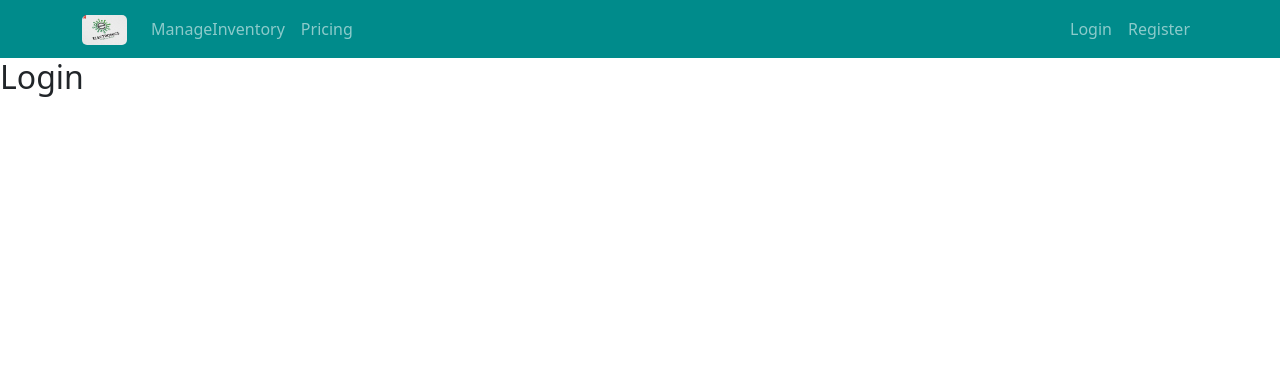
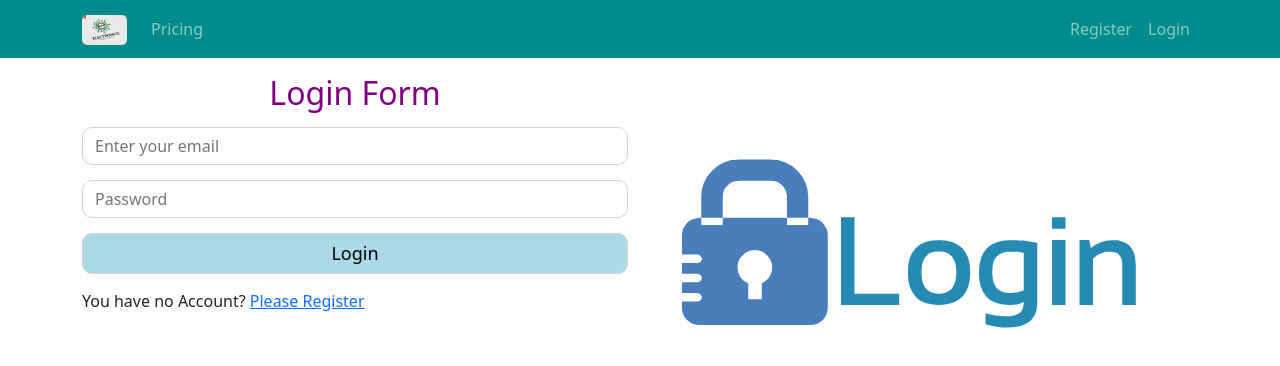
Before and after one commit to Rakibulhasan70/wareHouse-client-site, a React (Create React App) app: page /login in a window 1280 px wide. Shown: the top 366 px of the page. Built offline with nearby package versions, Linux system fonts and the light colour scheme; no server answers.

Commit message:
login and register part done

```diff
--- a/package.json
+++ b/package.json
@@ -11,6 +11,7 @@
     "react": "^18.1.0",
     "react-bootstrap": "^2.3.1",
     "react-dom": "^18.1.0",
+    "react-firebase-hooks": "^5.0.3",
     "react-router-dom": "^6.3.0",
     "react-scripts": "5.0.1",
     "web-vitals": "^2.1.4"
--- a/src/components/Header/Header.js
+++ b/src/components/Header/Header.js
@@ -1,9 +1,18 @@
+import { signOut } from 'firebase/auth';
 import React from 'react';
 import { Container, Nav, Navbar } from 'react-bootstrap';
+import { useAuthState } from 'react-firebase-hooks/auth';
 import { Link } from 'react-router-dom';
+import auth from '../../firebase.init';
 import logo from '../../image/logo/logo.jpg'
 
 const Header = () => {
+    const [user] = useAuthState(auth);
+
+    const handleSignOut = () => {
+        signOut(auth)
+    }
+
     return (
         <div>
             <Navbar collapseOnSelect expand="lg" style={{ backgroundColor: 'darkcyan' }} variant="dark" sticky='top'>
@@ -12,12 +21,18 @@ const Header = () => {
                     <Navbar.Toggle aria-controls="responsive-navbar-nav" />
                     <Navbar.Collapse id="responsive-navbar-nav">
                         <Nav className="me-auto">
-                            <Nav.Link as={Link} to="/manageinventory">ManageInventory</Nav.Link>
+
                             <Nav.Link href="#pricing">Pricing</Nav.Link>
                         </Nav>
                         <Nav>
-                            <Nav.Link as={Link} to="/login">Login</Nav.Link>
                             <Nav.Link as={Link} to="/register">Register</Nav.Link>
+                            {
+                                user
+                                    ?
+                                    <button onClick={handleSignOut} className='btn btn-link text-white text-decoration-none'>Sign Out</button>
+                                    :
+                                    <Nav.Link as={Link} to="/login">Login</Nav.Link>
+                            }
                         </Nav>
                     </Navbar.Collapse>
                 </Container>
--- a/src/components/Login/Login.js
+++ b/src/components/Login/Login.js
@@ -1,9 +1,59 @@
-import React from 'react';
+import React, { useState } from 'react';
+import { useSignInWithEmailAndPassword } from 'react-firebase-hooks/auth';
+import { Link, useNavigate } from 'react-router-dom';
+import auth from '../../firebase.init';
+import login from '../../image/form/login.png'
 
 const Login = () => {
+    const [email, setEmail] = useState('')
+    const [password, setPassword] = useState('')
+    const navigate = useNavigate();
+
+    const handleEmailBlur = e => {
+        setEmail(e.target.value)
+    }
+    const handlePasswordBlur = e => {
+        setPassword(e.target.value)
+    }
+
+    const [
+        signInWithEmailAndPassword,
+        user,
+        loading,
+        error,
+    ] = useSignInWithEmailAndPassword(auth);
+
+    if (user) {
+        navigate('/home')
+    }
+
+
+
+    const handleSubmitForm = e => {
+        e.preventDefault();
+        signInWithEmailAndPassword(email, password)
+    }
+
     return (
-        <div>
-            <h2>Login</h2>
+        <div className='container'>
+            <div className="row">
+                <div className="col col-lg-6 col-12">
+                    <h2 className='mt-3 text-center' style={{ color: 'purple' }}> Login Form</h2>
+                    <form onSubmit={handleSubmitForm} className='form-register'>
+                        <input onBlur={handleEmailBlur} type="email" name="email" id="" placeholder='Enter your email' />
+                        <input onBlur={handlePasswordBlur} type="password" name="password" id="" placeholder='Password' />
+                        <input style={{ backgroundColor: 'lightblue', fontSize: '18px' }} type="submit" value="Login" />
+                    </form>
+                    <p>You have no Account?   <Link to='/register'>Please Register</Link></p>
+                </div>
+                <div className="col col-lg-6 col-12">
+                    <div className='mt-5  '>
+                        <img className='img-fluid rounded-2' src={login} alt="" />
+                    </div>
+                </div>
+            </div>
+
+
         </div>
     );
 };
--- a/src/components/Register/Register.js
+++ b/src/components/Register/Register.js
@@ -1,20 +1,70 @@
-import React from 'react';
+import React, { useState } from 'react';
 import './Register.css'
 import registration from '../../image/form/registraton.png'
+import { Link, useNavigate } from 'react-router-dom';
+import auth from '../../firebase.init';
+import { useCreateUserWithEmailAndPassword } from 'react-firebase-hooks/auth';
 
 const Register = () => {
+    const [email, setEmail] = useState('')
+    const [password, setPassword] = useState('')
+    const [confrimPass, setconfrimPass] = useState('')
+    const [customError, setCustomError] = useState('')
+    const navigate = useNavigate();
+
+    const handleEmailBlur = e => {
+        setEmail(e.target.value)
+    }
+    const handlePasswordBlur = e => {
+        setPassword(e.target.value)
+    }
+    const handleConfirmPassBlur = e => {
+        setconfrimPass(e.target.value)
+    }
+
+    const [
+        createUserWithEmailAndPassword,
+        user,
+        loading,
+        error,
+    ] = useCreateUserWithEmailAndPassword(auth);
+
+    let errorMessage;
+
+    if (error) {
+        errorMessage =
+            <p className='text-danger'>Error: {error?.message}</p>
+    }
+
+    if (user) {
+        navigate('/home')
+    }
+
+    const handleSubmitForm = e => {
+        e.preventDefault();
+        if (password !== confrimPass) {
+            setCustomError('Please enter the valid password')
+        }
+        else {
+            createUserWithEmailAndPassword(email, password)
+        }
+    }
+
     return (
         <div className='container'>
             <div className="row">
                 <div className="col col-lg-6 col-12">
-                    <h2 className='mt-3 text-center' style={{ color: 'purple' }}>Please Register</h2>
-                    <form className='form-register'>
+                    <h2 className='mt-3 text-center' style={{ color: 'purple' }}> Register Form</h2>
+                    <form onSubmit={handleSubmitForm} className='form-register'>
                         <input type="text" placeholder='Name' />
-                        <input type="email" name="email" id="" placeholder='Enter your email' />
-                        <input type="password" name="password" id="" placeholder='Password' />
-                        <input type="password" name="ConfirmPassword" id="" placeholder='Confirm Password' />
+                        <input onBlur={handleEmailBlur} type="email" name="email" id="" placeholder='Enter your email' />
+                        <input onBlur={handlePasswordBlur} type="password" name="password" id="" placeholder='Password' />
+                        <input onBlur={handleConfirmPassBlur} type="password" name="ConfirmPassword" id="" placeholder='Confirm Password' />
+                        <p><small className='text-danger'>{customError}</small></p>
                         <input style={{ backgroundColor: 'lightblue', fontSize: '18px' }} type="submit" value="Register" />
                     </form>
+                    {errorMessage}
+                    <p>Already have an account?   <Link to='/login'>Please Login</Link></p>
                 </div>
                 <div className="col col-lg-6 col-12">
                     <div className='mt-5  '>
```
Also changed, not shown: src/image/form/login.png (added), 1 other file (tests, documents, lock files or other folders).
